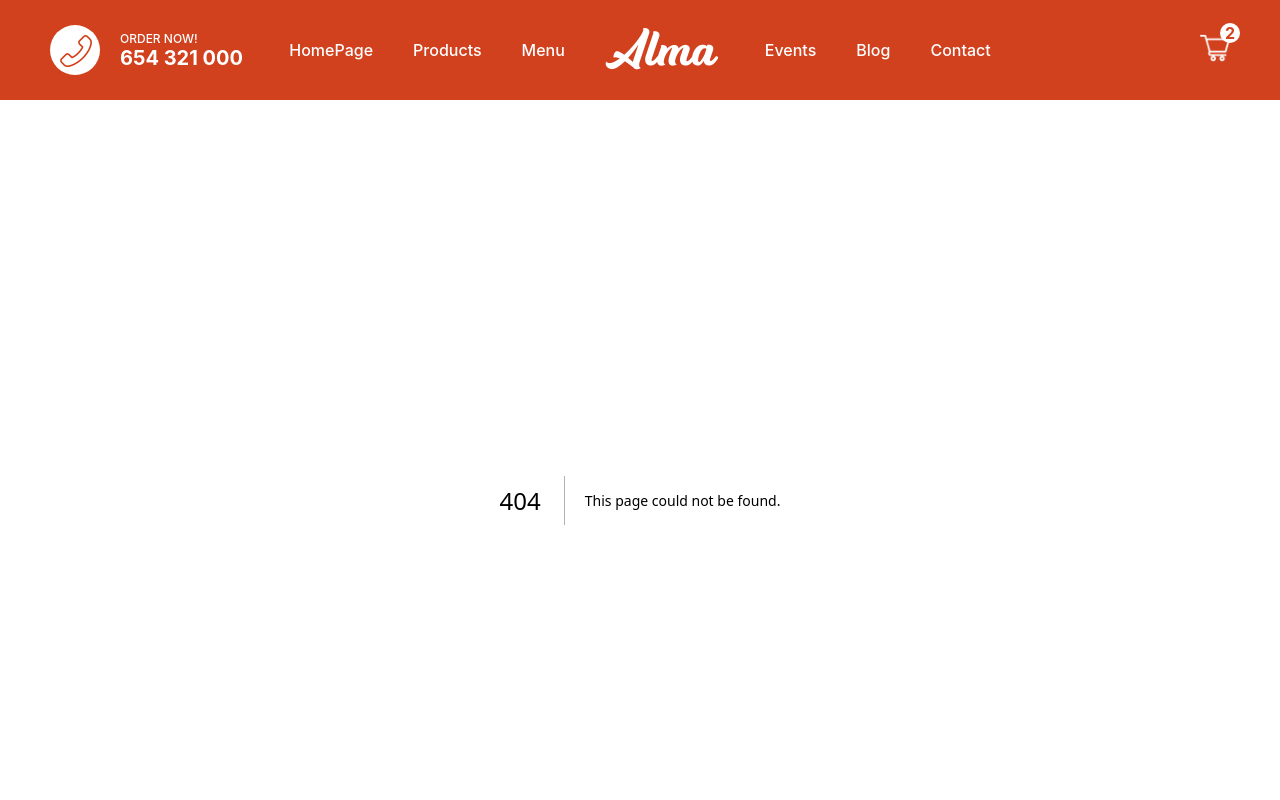
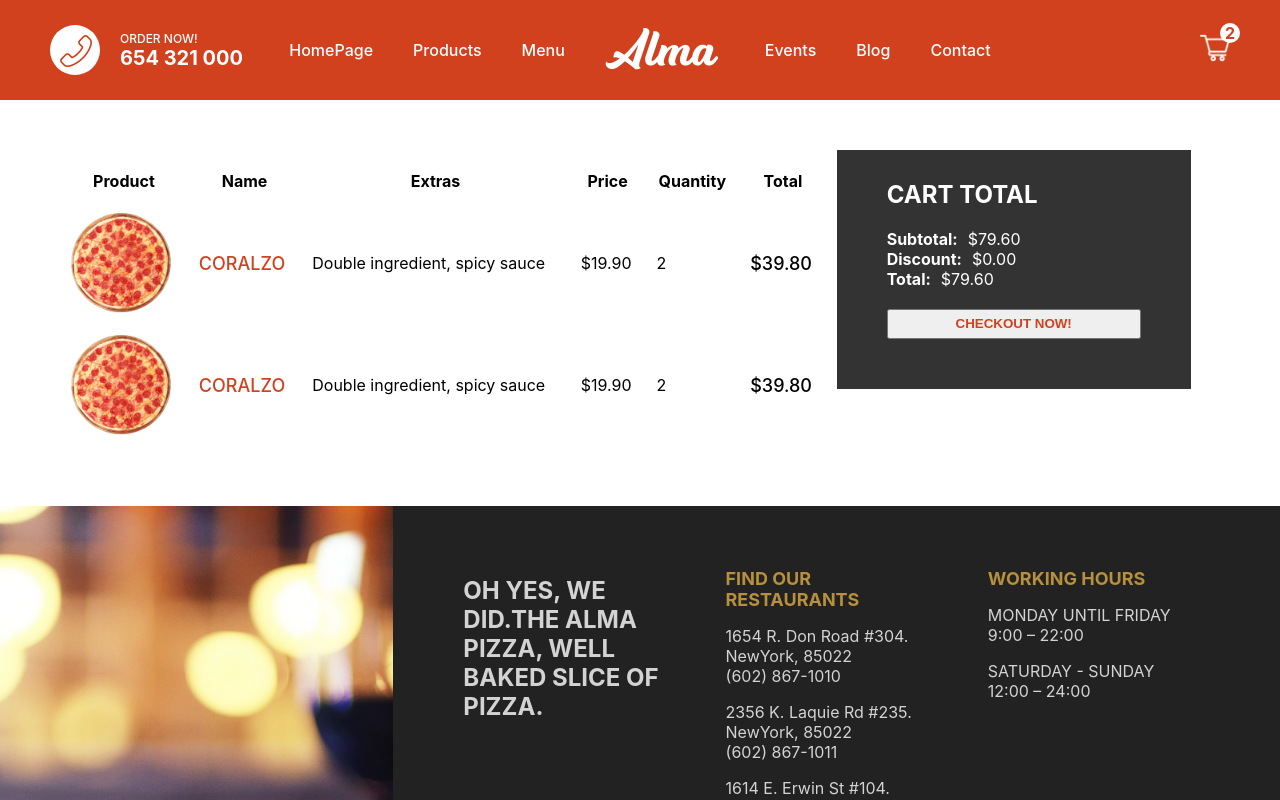
Before and after one commit to yogimp/Alma-Pizza, a Next.js app: page /cart in a window 1280 px wide. Before the commit this address had no page. Shown: the top 800 px of the page. Built offline with nearby package versions, Linux system fonts and the light colour scheme.

Commit message:
Adding Shopping Cart

```diff
--- /dev/null
+++ b/pages/cart.jsx
@@ -0,0 +1,99 @@
+import Image from 'next/image'
+import React from 'react'
+import styles from '../styles/Cart.module.css'
+
+const Cart = () => {
+    return (
+        <div className={styles.container}>
+            <div className={styles.left}>
+                <table className={styles.table}>
+                    <tbody>
+                        <tr className={styles.trTitle}>
+                            <th>Product</th>
+                            <th>Name</th>
+                            <th>Extras</th>
+                            <th>Price</th>
+                            <th>Quantity</th>
+                            <th>Total</th>
+                        </tr>
+                        <tr className={styles.tr}>
+                            <td>
+                                <div className={styles.imgContainer}>
+                                    <Image
+                                        src="/img/pizza.png"
+                                        fill
+                                        style={{ objectFit: 'cover' }}
+                                        alt=""
+                                    />
+                                </div>
+                            </td>
+                            <td>
+                                <span className={styles.name}>CORALZO</span>
+                            </td>
+                            <td>
+                                <span className={styles.extras}>
+                                    Double ingredient, spicy sauce
+                                </span>
+                            </td>
+                            <td>
+                                <span className={styles.price}>$19.90</span>
+                            </td>
+                            <td>
+                                <span className={styles.quantity}>2</span>
+                            </td>
+                            <td>
+                                <span className={styles.total}>$39.80</span>
+                            </td>
+                        </tr>
+                        <tr className={styles.tr}>
+                            <td>
+                                <div className={styles.imgContainer}>
+                                <Image
+                                    src="/img/pizza.png"
+                                    fill
+                                    style={{ objectFit: 'cover' }}
+                                    alt=""
+                                />
+                                </div>
+                            </td>
+                            <td>
+                                <span className={styles.name}>CORALZO</span>
+                            </td>
+                            <td>
+                                <span className={styles.extras}>
+                                Double ingredient, spicy sauce
+                                </span>
+                            </td>
+                            <td>
+                                <span className={styles.price}>$19.90</span>
+                            </td>
+                            <td>
+                                <span className={styles.quantity}>2</span>
+                            </td>
+                            <td>
+                                <span className={styles.total}>$39.80</span>
+                            </td>
+                        </tr>
+                    </tbody>
+                </table>
+            </div>
+            <div className={styles.right}>
+                <div className={styles.wrapper}>
+                    <h2 className={styles.title}>CART TOTAL</h2>
+                    <div className={styles.totalText}>
+                        <b className={styles.totalTextTitle}>Subtotal:</b>$79.60
+                    </div>
+                    <div className={styles.totalText}>
+                        <b className={styles.totalTextTitle}>Discount:</b>$0.00
+                    </div>
+                    <div className={styles.totalText}>
+                        <b className={styles.totalTextTitle}>Total:</b>$79.60
+                    </div>
+                    <button className={styles.button}>CHECKOUT NOW!</button>
+                </div>
+            </div>
+        </div>
+    )
+}
+
+export default Cart
--- /dev/null
+++ b/styles/Cart.module.css
@@ -0,0 +1,49 @@
+.container {
+    padding: 50px;
+    display: flex;
+}
+.left {
+    flex: 2;
+}
+.right {
+    flex: 1;
+}
+.imgContainer {
+    height: 100px;
+    width: 100px;
+    position: relative;
+}
+.table {
+    width: 100%;
+    border-spacing: 20px;
+}
+.name {
+    font-weight: 500;
+    color: #d1411e;
+    font-size: 18px;
+}
+.total {
+    font-weight: 500;
+    font-size: 18px;
+}
+.wrapper {
+    width: 90%;
+    max-height: 300px;
+    background-color: #333;
+    padding: 50px;
+    padding-top: 10px;
+    display: flex;
+    flex-direction: column;
+    justify-content: space-between;
+    color: white;
+}
+.totalTextTitle {
+    margin-right: 10px;
+}
+.button {
+    height: 30px;
+    color: #d1411e;
+    font-weight: bold;
+    cursor: pointer;
+    margin-top: 20px;
+}
```
